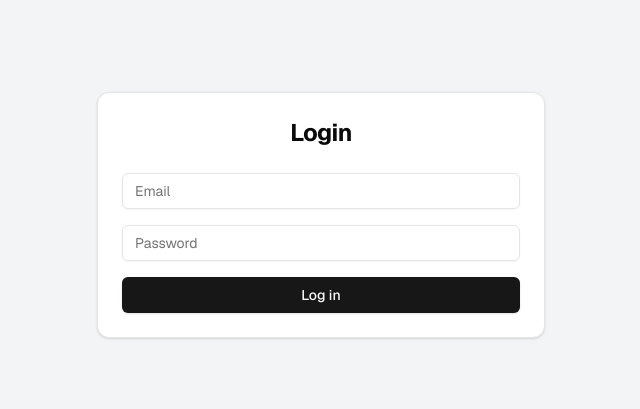
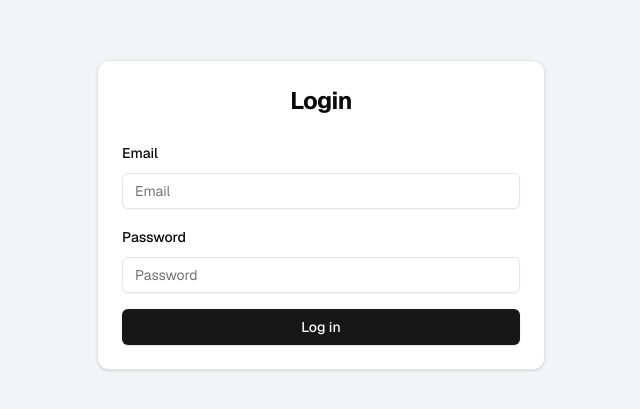
Before and after one commit to davidlbowman/blawesome, a Next.js app: page /login in a window 1280 px wide. Shown: the part 185-594 px from the top of the page, without its empty margins (319-959 px from the left). Built offline with nearby package versions, Linux system fonts and the light colour scheme; no server answers; what @next/env, drizzle-zod would draw is missing.

Commit message:
added query for 1rm, removed random logs, unused variables and imports

```diff
--- a/app/(protected)/modules/strength-training/page.tsx
+++ b/app/(protected)/modules/strength-training/page.tsx
@@ -1,9 +1,33 @@
 import { OneRMForm } from "@/components/1RMForm";
+import { db } from "@/lib/drizzle/db";
+import { getPrimaryExerciseDefinitions } from "@/lib/drizzle/exerciseDefinitions/getPrimaryExerciseDefinitions";
+import { oneRepMaxes } from "@/lib/drizzle/schemas/strength-training";
+import { getUserId } from "@/lib/drizzle/users/getUserId";
+import { eq } from "drizzle-orm";
 
-export default function StrengthTrainingPage() {
-	return (
-		<div>
-			<OneRMForm />
-		</div>
+async function getUserOneRepMaxes() {
+	const userId = await getUserId();
+	const allExerciseDefinitions = await getPrimaryExerciseDefinitions();
+
+	const mainLiftNames = ["Squat", "Bench Press", "Deadlift", "Overhead Press"];
+	const mainLifts = allExerciseDefinitions.filter((def) =>
+		mainLiftNames.includes(def.name),
 	);
+
+	const lifts = await db
+		.select()
+		.from(oneRepMaxes)
+		.where(eq(oneRepMaxes.userId, userId));
+
+	const hasAllLifts = mainLifts.every((def) =>
+		lifts.some((lift) => lift.exerciseDefinitionId === def.id),
+	);
+
+	return hasAllLifts;
 }
+
+export default async function StrengthTrainingPage() {
+	const hasAllLifts = await getUserOneRepMaxes();
+
+	return <div>{hasAllLifts ? <div>Hello World</div> : <OneRMForm />}</div>;
+}
--- a/app/layout.tsx
+++ b/app/layout.tsx
@@ -5,11 +5,13 @@ import "./globals.css";
 const geistSans = Geist({
 	variable: "--font-geist-sans",
 	subsets: ["latin"],
+	preload: true,
 });
 
 const geistMono = Geist_Mono({
 	variable: "--font-geist-mono",
 	subsets: ["latin"],
+	preload: true,
 });
 
 export const metadata: Metadata = {
--- a/biome.json
+++ b/biome.json
@@ -19,7 +19,11 @@
 	"linter": {
 		"enabled": true,
 		"rules": {
-			"recommended": true
+			"recommended": true,
+			"correctness": {
+				"noUnusedVariables": "error",
+				"noUnusedImports": "error"
+			}
 		}
 	},
 	"javascript": {
--- a/components/1RMForm.tsx
+++ b/components/1RMForm.tsx
@@ -19,9 +19,9 @@ import {
 import { Input } from "@/components/ui/input";
 import { insertOneRepMax } from "@/lib/drizzle/1RM/insertOneRepMax";
 import { getPrimaryExerciseDefinitions } from "@/lib/drizzle/exerciseDefinitions/getPrimaryExerciseDefinitions";
-import { ExerciseType } from "@/lib/drizzle/schemas/strength-training";
 import { getUserId } from "@/lib/drizzle/users/getUserId";
 import { zodResolver } from "@hookform/resolvers/zod";
+import { useRouter } from "next/navigation";
 import { useForm } from "react-hook-form";
 import * as z from "zod";
 
@@ -45,6 +45,7 @@ const formSchema = z.object({
 });
 
 export function OneRMForm() {
+	const router = useRouter();
 	const form = useForm<z.infer<typeof formSchema>>({
 		resolver: zodResolver(formSchema),
 	});
@@ -88,6 +89,8 @@ export function OneRMForm() {
 			await Promise.all(
 				validExercises.map((exercise) => insertOneRepMax(exercise)),
 			);
+
+			router.refresh();
 		} catch (error) {
 			console.error("Error inserting 1RMs:", error);
 			throw error;
--- a/components/LoginForm.tsx
+++ b/components/LoginForm.tsx
@@ -2,6 +2,14 @@
 
 import { Button } from "@/components/ui/button";
 import { Card, CardContent, CardHeader, CardTitle } from "@/components/ui/card";
+import {
+	Form,
+	FormControl,
+	FormField,
+	FormItem,
+	FormLabel,
+	FormMessage,
+} from "@/components/ui/form";
 import { Input } from "@/components/ui/input";
 import { createUserSession } from "@/lib/drizzle/users/createUserSession";
 import { verifyUser } from "@/lib/drizzle/users/verifyUser";
@@ -23,13 +31,12 @@ function LoginFormContent() {
 	const searchParams = useSearchParams();
 	const callbackUrl = searchParams.get("callbackUrl") || "/modules";
 
-	const {
-		register,
-		handleSubmit,
-		formState: { errors, isSubmitting },
-		setError,
-	} = useForm<z.infer<typeof formSchema>>({
+	const form = useForm<z.infer<typeof formSchema>>({
 		resolver: zodResolver(formSchema),
+		defaultValues: {
+			email: "",
+			password: "",
+		},
 	});
 
 	async function onSubmit(data: z.infer<typeof formSchema>) {
@@ -40,7 +47,7 @@ function LoginFormContent() {
 			});
 
 			if (!user) {
-				setError("root", { message: "Invalid email or password" });
+				form.setError("root", { message: "Invalid email or password" });
 				return;
 			}
 
@@ -54,7 +61,7 @@ function LoginFormContent() {
 					error: session.error,
 					user: user.id,
 				});
-				setError("root", {
+				form.setError("root", {
 					message: session.error || "Failed to create session",
 				});
 				return;
@@ -73,7 +80,7 @@ function LoginFormContent() {
 				console.error("Unknown login error:", error);
 			}
 
-			setError("root", {
+			form.setError("root", {
 				message: "An error occurred during login. Please try again.",
 			});
 		}
@@ -85,37 +92,46 @@ function LoginFormContent() {
 				<CardTitle className="text-2xl font-bold text-center">Login</CardTitle>
 			</CardHeader>
 			<CardContent>
-				<form onSubmit={handleSubmit(onSubmit)} className="space-y-4">
-					<div>
-						<Input
-							type="email"
-							placeholder="Email"
-							{...register("email")}
+				<Form {...form}>
+					<form onSubmit={form.handleSubmit(onSubmit)} className="space-y-4">
+						<FormField
+							control={form.control}
+							name="email"
+							render={({ field }) => (
+								<FormItem>
+									<FormLabel>Email</FormLabel>
+									<FormControl>
+										<Input type="email" placeholder="Email" {...field} />
+									</FormControl>
+									<FormMessage />
+								</FormItem>
+							)}
+						/>
+						<FormField
+							control={form.control}
+							name="password"
+							render={({ field }) => (
+								<FormItem>
+									<FormLabel>Password</FormLabel>
+									<FormControl>
+										<Input type="password" placeholder="Password" {...field} />
+									</FormControl>
+									<FormMessage />
+								</FormItem>
+							)}
+						/>
+						{form.formState.errors.root && (
+							<FormMessage>{form.formState.errors.root.message}</FormMessage>
+						)}
+						<Button
+							type="submit"
 							className="w-full"
-						/>
-						{errors.email && (
-							<p className="text-sm text-red-500 mt-1">
-								{errors.email.message}
-							</p>
-						)}
-					</div>
-					<div>
-						<Input
-							type="password"
-							placeholder="Password"
-							{...register("password")}
-							className="w-full"
-						/>
-						{errors.password && (
-							<p className="text-sm text-red-500 mt-1">
-								{errors.password.message}
-							</p>
-						)}
-					</div>
-					<Button type="submit" className="w-full">
-						{"Log in"}
-					</Button>
-				</form>
+							disabled={form.formState.isSubmitting}
+						>
+							{form.formState.isSubmitting ? "Logging in..." : "Log in"}
+						</Button>
+					</form>
+				</Form>
 			</CardContent>
 		</Card>
 	);
--- a/components/SidebarNav.tsx
+++ b/components/SidebarNav.tsx
@@ -1,21 +1,5 @@
 "use client";
 
-import {
-	BadgeCheck,
-	Bell,
-	BookOpen,
-	Bot,
-	ChevronRight,
-	ChevronsUpDown,
-	Command,
-	CreditCard,
-	LogOut,
-	Settings2,
-	Sparkles,
-	SquareTerminal,
-} from "lucide-react";
-
-import { Avatar, AvatarFallback, AvatarImage } from "@/components/ui/avatar";
 import {
 	Breadcrumb,
 	BreadcrumbItem,
@@ -59,13 +43,27 @@ import {
 	SidebarTrigger,
 } from "@/components/ui/sidebar";
 import { logoutUser } from "@/lib/drizzle/users/logoutUser";
+import {
+	BadgeCheck,
+	Bell,
+	BookOpen,
+	Bot,
+	ChevronRight,
+	ChevronsUpDown,
+	Command,
+	CreditCard,
+	LogOut,
+	Settings2,
+	Sparkles,
+	SquareTerminal,
+} from "lucide-react";
 import { useRouter } from "next/navigation";
 
 const data = {
 	user: {
 		name: "David Bowman",
 		email: "david@theinnovationlab.dev",
-		avatar: "/avatars/shadcn.jpg",
+		// avatar: "/vercel.svg",
 	},
 	navMain: [
 		{
@@ -240,13 +238,13 @@ export function SidebarNav({ children }: SidebarNavProps) {
 										size="lg"
 										className="data-[state=open]:bg-sidebar-accent data-[state=open]:text-sidebar-accent-foreground"
 									>
-										<Avatar className="h-8 w-8 rounded-lg">
+										{/* <Avatar className="h-8 w-8 rounded-lg">
 											<AvatarImage
 												src={data.user.avatar}
 												alt={data.user.name}
 											/>
 											<AvatarFallback className="rounded-lg">CN</AvatarFallback>
-										</Avatar>
+										</Avatar> */}
 										<div className="grid flex-1 text-left text-sm leading-tight">
 											<span className="truncate font-semibold">
 												{data.user.name}
@@ -266,7 +264,7 @@ export function SidebarNav({ children }: SidebarNavProps) {
 								>
 									<DropdownMenuLabel className="p-0 font-normal">
 										<div className="flex items-center gap-2 px-1 py-1.5 text-left text-sm">
-											<Avatar className="h-8 w-8 rounded-lg">
+											{/* <Avatar className="h-8 w-8 rounded-lg">
 												<AvatarImage
 													src={data.user.avatar}
 													alt={data.user.name}
@@ -274,7 +272,7 @@ export function SidebarNav({ children }: SidebarNavProps) {
 												<AvatarFallback className="rounded-lg">
 													CN
 												</AvatarFallback>
-											</Avatar>
+											</Avatar> */}
 											<div className="grid flex-1 text-left text-sm leading-tight">
 												<span className="truncate font-semibold">
 													{data.user.name}
--- a/lib/drizzle/exerciseDefinitions/getPrimaryExerciseDefinitions.ts
+++ b/lib/drizzle/exerciseDefinitions/getPrimaryExerciseDefinitions.ts
@@ -16,7 +16,5 @@ export async function getPrimaryExerciseDefinitions(): Promise<
 		.from(exerciseDefinitions)
 		.where(eq(exerciseDefinitions.type, ExerciseType.Primary));
 
-	const json = JSON.parse(JSON.stringify(primaryExercises));
-
 	return primaryExercises;
 }
```
Also changed, not shown: 1 other file (tests, documents, lock files or other folders).
